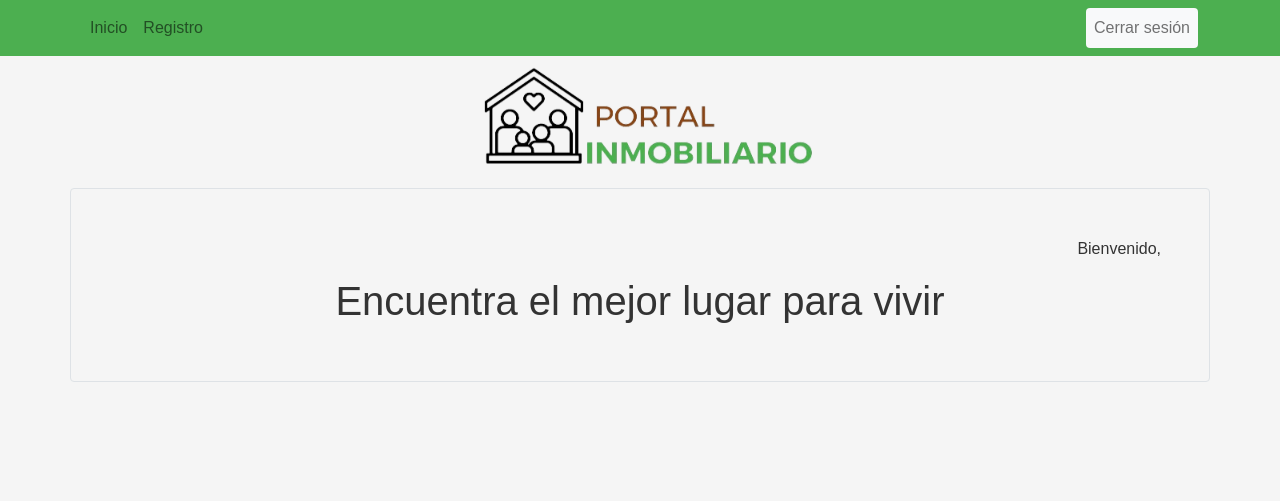
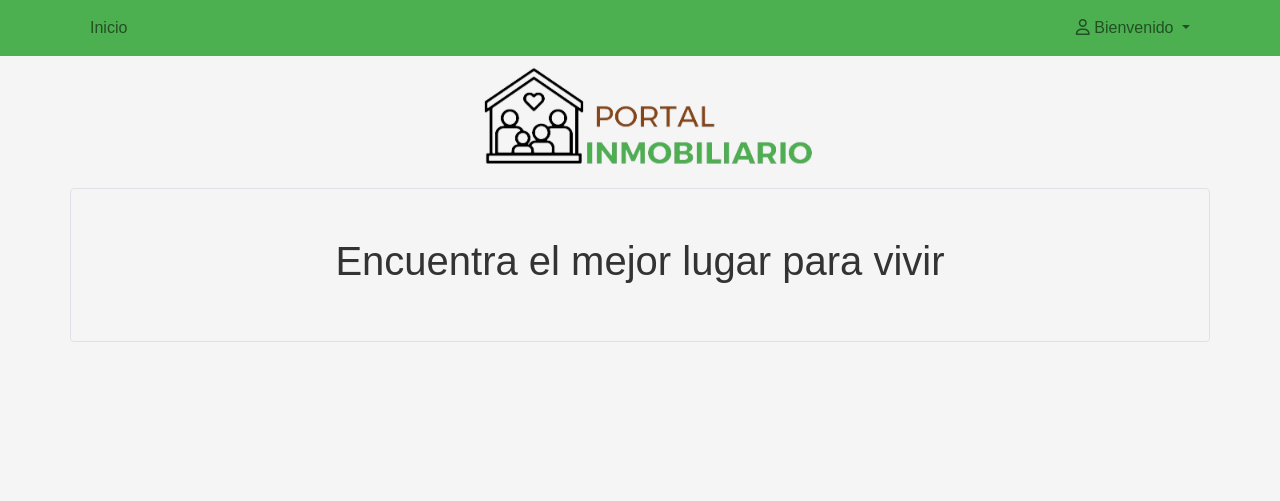
Before and after one commit to LauDuhalde/PROYECTO-PORTAL-INMOBILIARIO, a Django app: page / in a window 1280 px wide. Shown: the top 501 px of the page. Run offline with Django 4.2, Linux system fonts and the light colour scheme; a user stored in the database is signed in; data comes from the database, SQL or seed files in the repository; data that the repository does not hold is empty; parts of the project's set-up code (start-up, migrations or seed data) failed here and were passed over; some libraries are stand-ins or nearby versions.

Commit message:
avance 'mi perfil'

```diff
--- a/portalinmobiliario/urls.py
+++ b/portalinmobiliario/urls.py
@@ -16,7 +16,7 @@ Including another URLconf
 """
 from django.contrib import admin
 from django.urls import path
-from web.views import registro_usuario,index, detalle_inmueble, crear_solicitud_arriendo, success
+from web.views import registro_usuario,index, detalle_inmueble, crear_solicitud_arriendo, success, mi_perfil
 0
 from django.contrib.auth.views import LoginView, LogoutView
 from django.conf.urls.static import static
@@ -30,7 +30,8 @@ urlpatterns = [
     path('logout/', LogoutView.as_view(next_page='index'), name='logout'),
     path('detalle_inmueble/<int:id>/', detalle_inmueble, name='detalle_inmueble'),
     path('crear_solicitud/<int:inmueble_id>/<int:usuario_id>/', crear_solicitud_arriendo, name='crear_solicitud_arriendo'),
-    path('success', success, name="success"),
+    path('success/', success, name="success"),
+    path('mi_perfil/', mi_perfil, name="mi_perfil"),
 
 ]
 urlpatterns += static(settings.MEDIA_URL, document_root=settings.MEDIA_ROOT)
--- a/web/static/css/style.css
+++ b/web/static/css/style.css
@@ -8,6 +8,10 @@ body {
   /* Estilos para la barra de navegación */
   .bg-custom {
     background-color: #4caf50; /* Verde */
+  }
+
+  .bg-custom-perfil{
+    background-color: #8B4513;
   }
 
   .navbar-brand,
--- a/web/templates/base.html
+++ b/web/templates/base.html
@@ -12,12 +12,15 @@
       integrity="sha384-EVSTQN3/azprG1Anm3QDgpJLIm9Nao0Yz1ztcQTwFspd3yD65VohhpuuCOmLASjC"
       crossorigin="anonymous"
     />
-
-    <title>{% block 'tittle' %}Bienvenido a Portal inmobiliario{% endblock %}</title>
+    <!-- Font Awesome -->
+    <script src="https://kit.fontawesome.com/3432f07c5e.js" crossorigin="anonymous"></script>
+    <!-- Custom CSS -->
     {% block css %}
     {% load static %}
     <link rel="stylesheet" href="{% static 'css/style.css' %}">
     {% endblock %}
+
+    <title>{% block 'tittle' %}Bienvenido a Portal inmobiliario{% endblock %}</title>
   </head>
 
   <body>
--- a/web/templates/includes/navbar.html
+++ b/web/templates/includes/navbar.html
@@ -14,19 +14,32 @@
                 <li class="nav-item">
                     <a class="nav-link" href={% url "index"%}>Inicio</a>
                 </li>
-                <li class="nav-item">
-                    <a class="nav-link" href={% url "registro_usuario"%}>Registro</a>
-                </li>
             </ul>
             <ul class="navbar-nav ms-auto mb-2 mb-lg-0">
                 {% if user.is_authenticated %}
-                   <li class="nav-item bg-light rounded">
-                        <a class="nav-link" href="{% url 'logout'%}">Cerrar sesión</a>
-                    </li>
+                <li class="nav-item dropdown">
+                    <a class="nav-link dropdown-toggle" href="#" id="navbarDropdown" role="button" data-bs-toggle="dropdown" aria-expanded="false">
+                        <i class="fa-regular fa-user"></i>
+                        Bienvenido {{ user.usuario.nombres }}
+                    </a>
+                    <ul class="dropdown-menu" aria-labelledby="navbarDropdown">
+                      <li><a class="dropdown-item" href="{% url 'mi_perfil'%}">Mi Perfil</a></li>
+                      <li><hr class="dropdown-divider"></li>
+                      <li><a class="dropdown-item" href="{% url 'logout'%}">Cerrar sesión</a></li>
+                    </ul>
+                  </li>
                 {% else %}
-                    <li class="nav-item bg-light rounded">
-                        <a class="nav-link" href="{% url 'login'%}">Iniciar sesión</a>
-                    </li>
+                <li class="nav-item dropdown">
+                    <a class="nav-link dropdown-toggle" href="#" id="navbarDropdown" role="button" data-bs-toggle="dropdown" aria-expanded="false">
+                        <i class="fa-regular fa-user"></i>
+                        Bienvenido
+                    </a>
+                    <ul class="dropdown-menu" aria-labelledby="navbarDropdown">
+                      <li><a class="dropdown-item" href="{% url 'login'%}">Iniciar Sesión</a></li>
+                      <li><hr class="dropdown-divider"></li>
+                      <li><a class="dropdown-item" href="{% url 'registro_usuario'%}">Registrate</a></li>
+                    </ul>
+                  </li>
                 {% endif %}
             </ul>
         </div>
--- a/web/templates/index.html
+++ b/web/templates/index.html
@@ -2,9 +2,6 @@
 {% block content %}
 
 <section id="productos" class="container p-5 border rounded mb-5">
-  <div class="text-end">
-    <p>Bienvenido, {{user.usuario.nombres}} {{user.usuario.apellidos}}</p>
-  </div>
   <div class="text-center">
     <h1>Encuentra el mejor lugar para vivir</h1>
   </div>
--- a/web/templates/login.html
+++ b/web/templates/login.html
@@ -43,7 +43,7 @@
         <input type="password" name="password" class="form-control" id="floatingPassword" placeholder="Password" required>
         <label for="floatingPassword">Contraseña</label>
       </div>
-      <button class="w-100 btn btn-lg btn-primary" type="submit">Iniciar sesión</button>
+      <button class="w-100 btn btn-lg btn-custom" type="submit">Iniciar sesión</button>
       <a href="{% url 'registro_usuario' %}">Si aún no tienes cuenta, registrate aquí</a>
     </form>
   </div>
--- a/web/views.py
+++ b/web/views.py
@@ -56,3 +56,6 @@ def crear_solicitud_arriendo(request, inmueble_id, usuario_id):
 
 def success(request):
     return render(request, 'success.html',{})
+
+def mi_perfil(request):
+    return render(request,'mi_perfil.html')
```
Also changed, not shown: web/templates/mi_perfil.html (added, +80 -0 lines), web/static/img/perfil.png (added).
